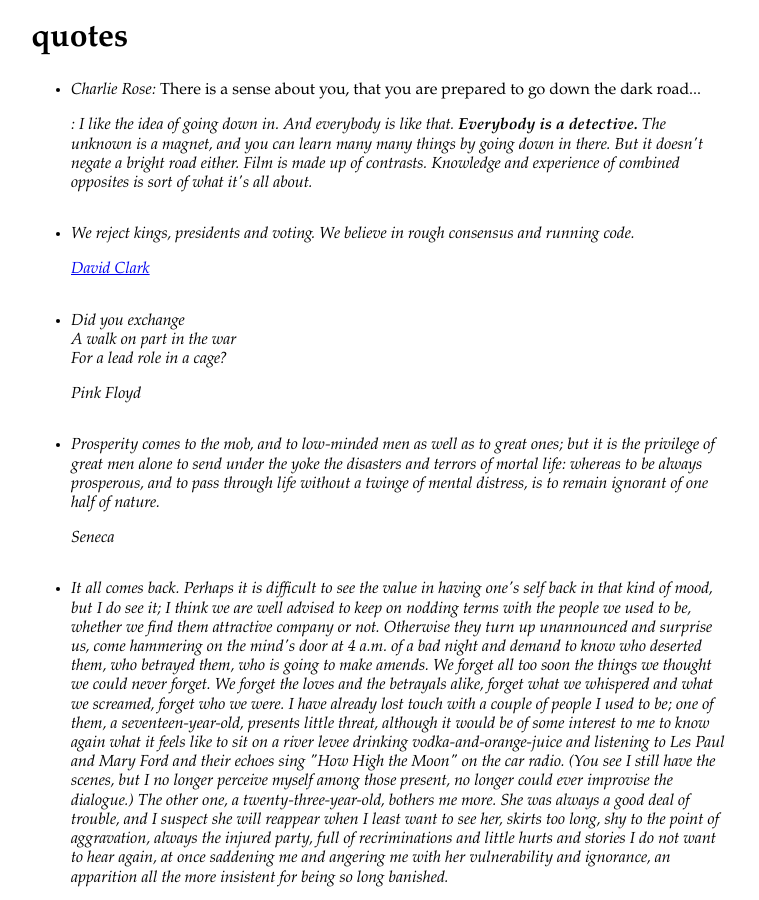
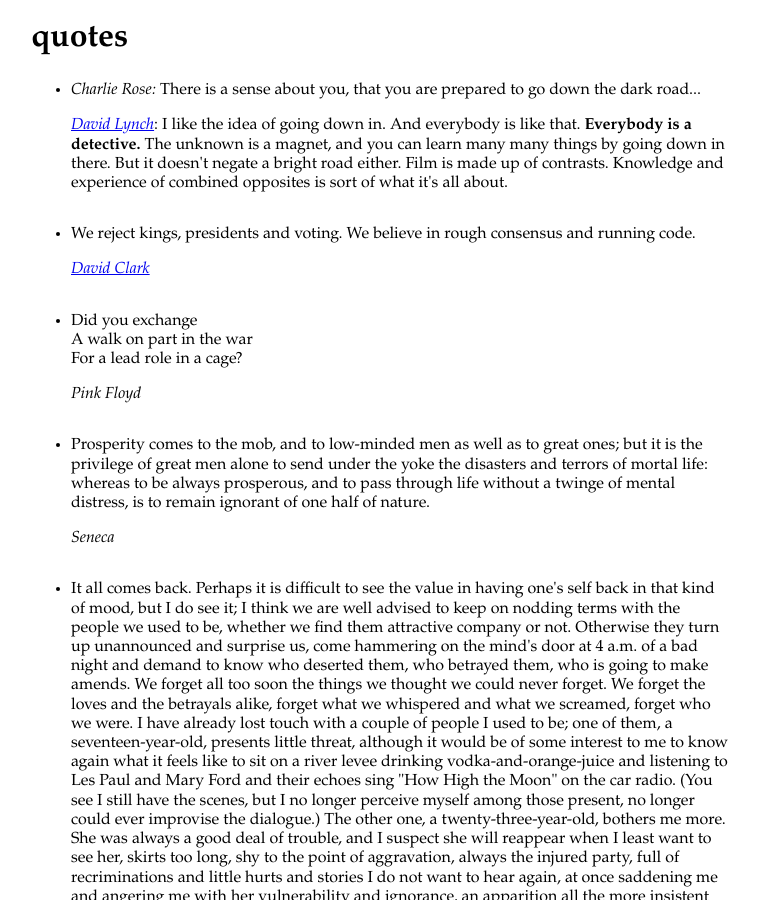
Before and after one commit to jamesob/jamesob.github.io, a Jekyll site: the page quotes.html, which Jekyll copies as it is, in a window 1280 px wide and 900 px high. Shown: the whole window, without its empty margins (29-788 px from the left). Built offline with Jekyll 4.4.1, drawn with Linux system fonts in a browser that asks for light colours.

Commit message:
markup fix

```diff
--- a/quotes.html
+++ b/quotes.html
@@ -17,7 +17,7 @@
           <i>Charlie Rose:</i> There is a sense about you, that you are prepared to go down the dark road...
         </p>
         <p>
-        <a href="https://youtu.be/g8UnCjeLev4?t=1275"><i><David Lynch</i></a>: I like the idea of going down in. And everybody is like that. <b>Everybody is a detective.</b> The unknown is a magnet, and you can learn many many things by going down in there. But it doesn't negate a bright road either. Film is made up of contrasts. Knowledge and experience of combined opposites is sort of what it's all about.
+        <i><a href="https://youtu.be/g8UnCjeLev4?t=1275">David Lynch</a></i>: I like the idea of going down in. And everybody is like that. <b>Everybody is a detective.</b> The unknown is a magnet, and you can learn many many things by going down in there. But it doesn't negate a bright road either. Film is made up of contrasts. Knowledge and experience of combined opposites is sort of what it's all about.
         </p>
       </li>
 
```
